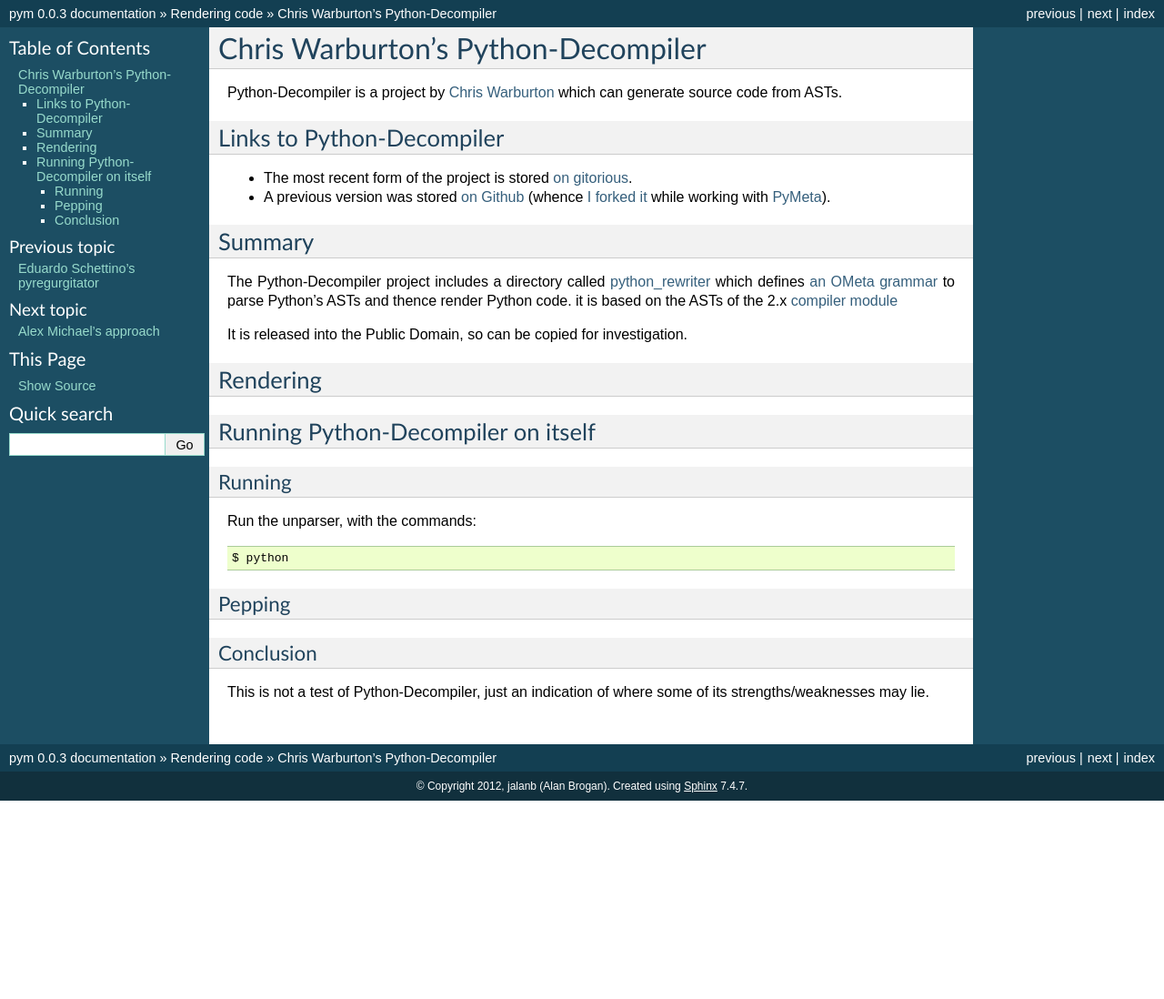
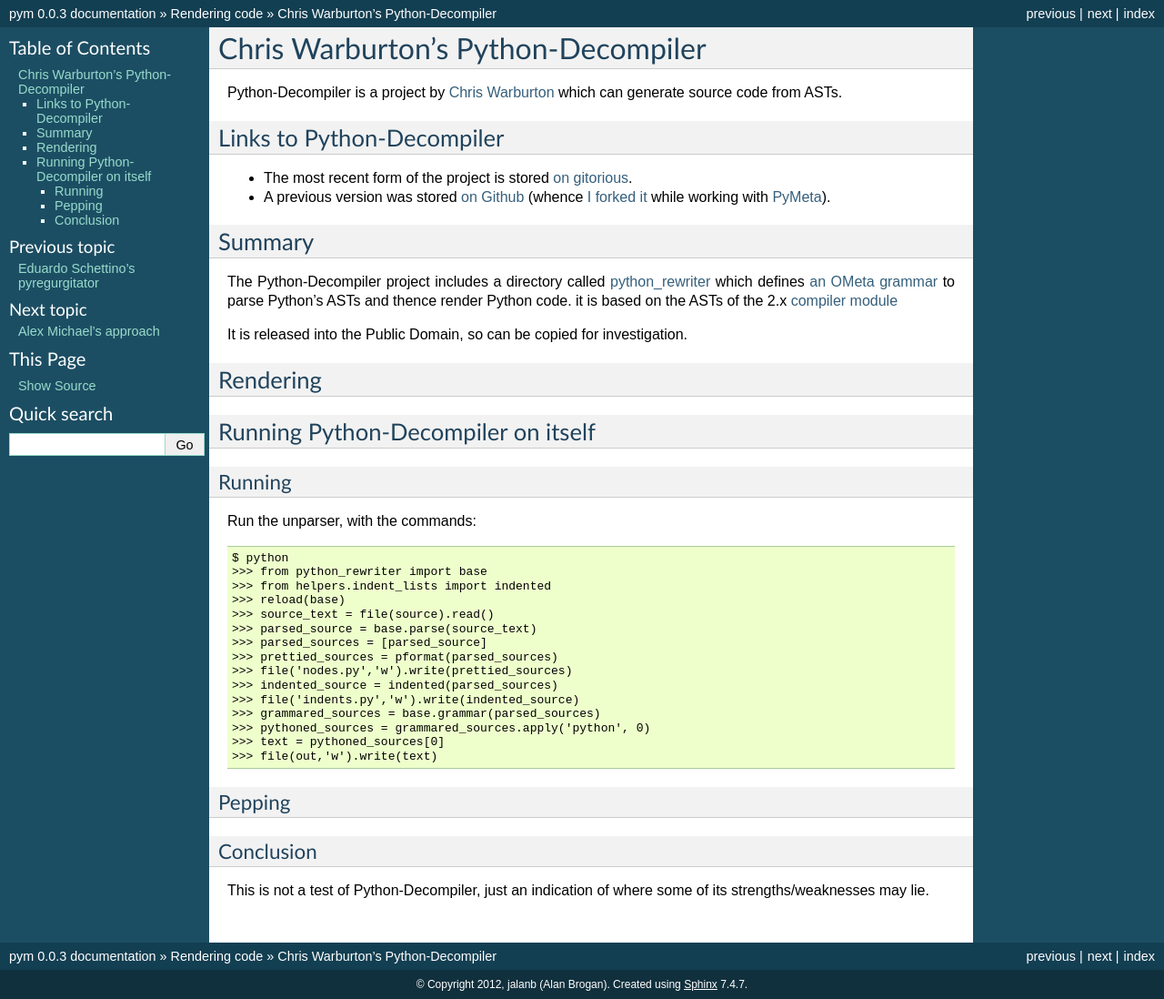
Before and after one commit to jalanb/pym, a Sphinx documentation site: the page built from docs/python_decompiler.rst, in a window 1280 px wide. Shown: the whole page at 91% size. Built offline with Sphinx 7.4.7, drawn with Linux system fonts in a browser that asks for light colours; formulas are drawn with MathJax 3; before the commit the page ends 900 px from its top, so only the background shows below that.

Commit message:
Add code to show running the rewriter

```diff
--- a/docs/python_decompiler.rst
+++ b/docs/python_decompiler.rst
@@ -37,8 +37,20 @@
 Run the unparser, with the commands::
 
     $ python
-
-
+    >>> from python_rewriter import base
+    >>> from helpers.indent_lists import indented
+    >>> reload(base)
+    >>> source_text = file(source).read()
+    >>> parsed_source = base.parse(source_text)
+    >>> parsed_sources = [parsed_source]
+    >>> prettied_sources = pformat(parsed_sources)
+    >>> file('nodes.py','w').write(prettied_sources)
+    >>> indented_source = indented(parsed_sources)
+    >>> file('indents.py','w').write(indented_source)
+    >>> grammared_sources = base.grammar(parsed_sources)
+    >>> pythoned_sources = grammared_sources.apply('python', 0)
+    >>> text = pythoned_sources[0]
+    >>> file(out,'w').write(text)
 
 Pepping
 ^^^^^^^
```
